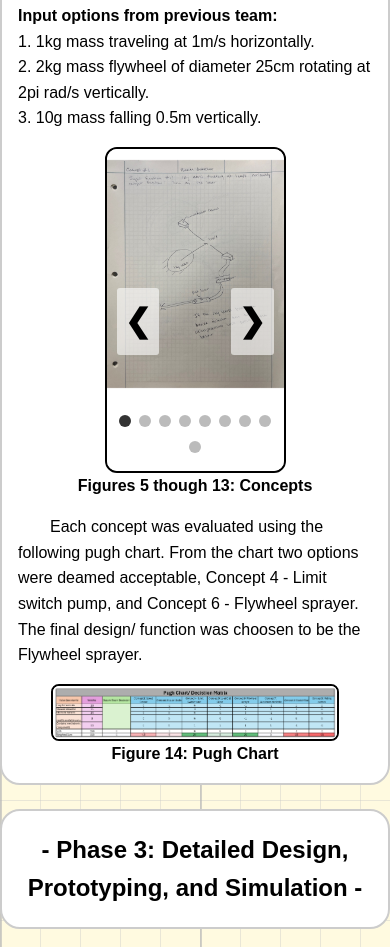
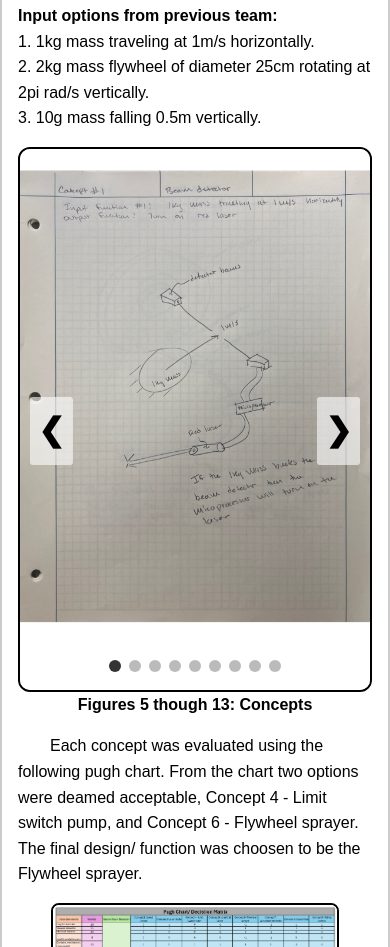
Before and after one commit to 55cameron55/ME382_Rube_Goldberg_Portfolio, a plain HTML site: page index.html in a window 390 px wide. Shown: the part 7320-8267 px from the top of the page. Drawn offline with Linux system fonts and the light colour scheme.

Commit message:
Update carousel container
changed max width from 50% to 600px for better compatibility with phone readers.

```diff
--- a/index.html
+++ b/index.html
@@ -141,7 +141,7 @@
 
         .carousel-container {
             position: relative;
-            max-width: 50%;
+            max-width: 600px;
             margin: auto;
             border-radius: 12px;
             overflow: hidden;
```
